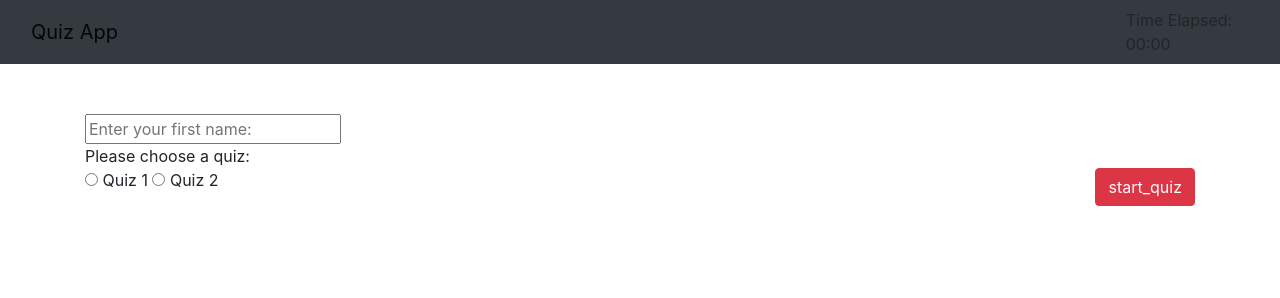
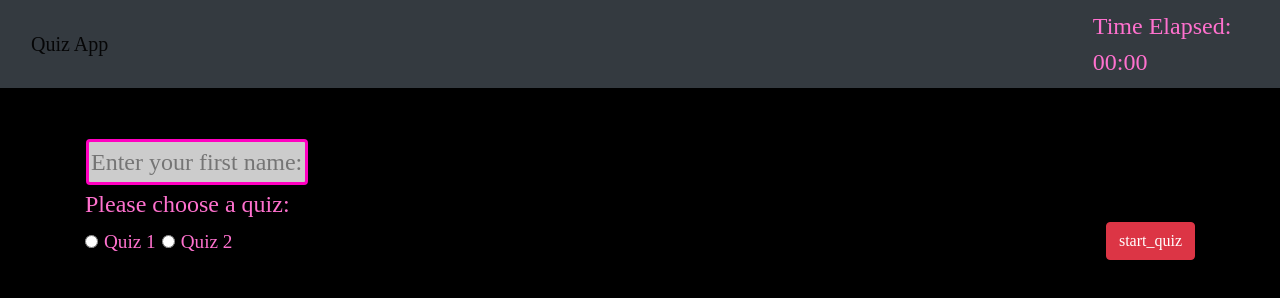
Before and after one commit to rbakar18/Assignment-03, a plain HTML site: page index.html in a window 1280 px wide. Drawn offline with nearby package versions, Linux system fonts and the light colour scheme.

Commit message:
Update index.html

```diff
--- a/index.html
+++ b/index.html
@@ -11,7 +11,7 @@
 
     <!-- Include handlebars library -->
     <script src="https://cdn.jsdelivr.net/npm/handlebars@latest/dist/handlebars.js"></script>
-    <link rel="stylesheet" href="css/style.css">
+    <link rel="stylesheet" href="css/mycss_web.css">
     <!-- Script for our application  -->
     <script src="quiz.js"> </script>
 
```
